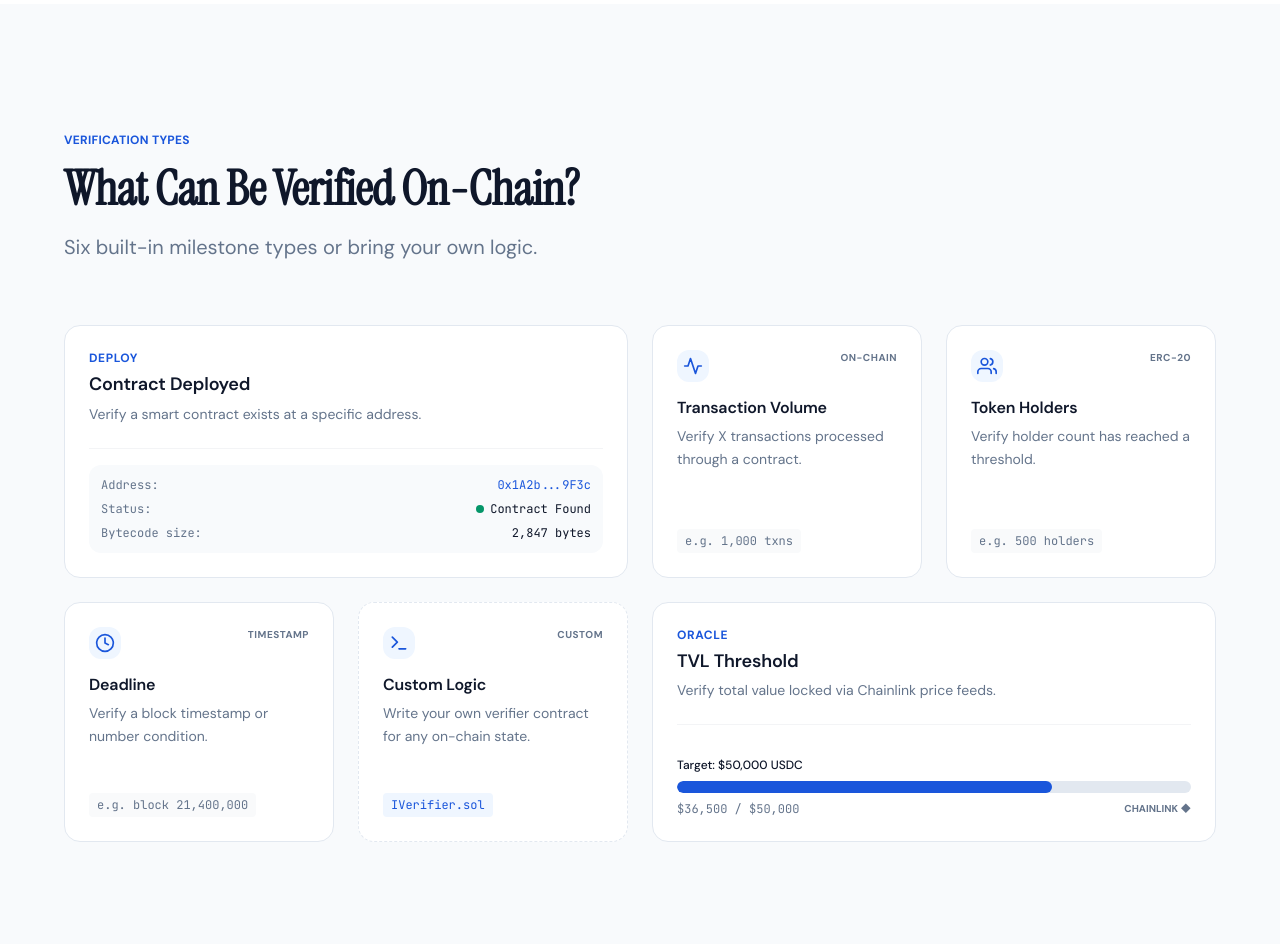
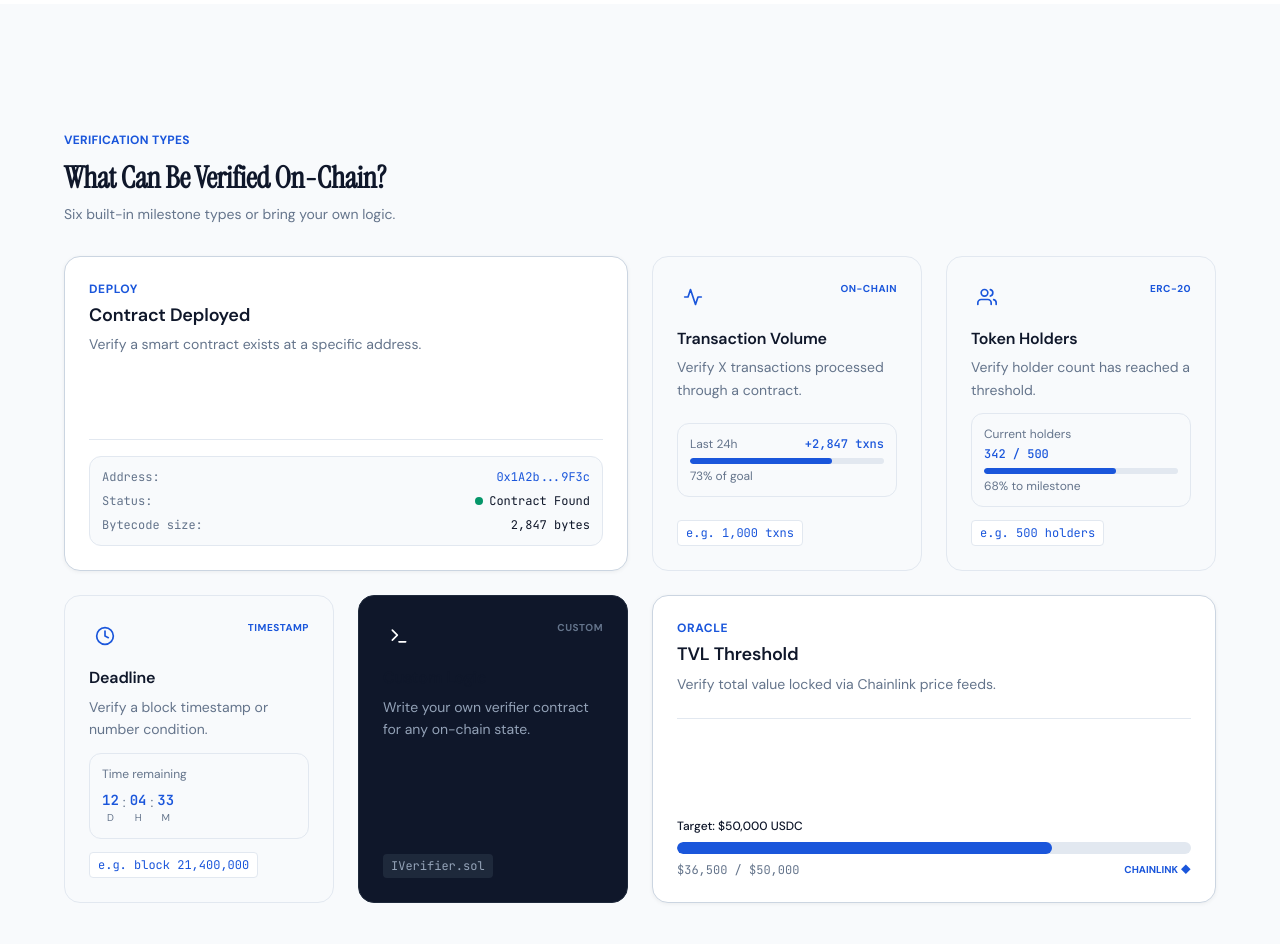
Before and after one commit to Ravfael/MilestoneStream, a Next.js app in the folder frontend/: page / in a window 1280 px wide. Shown: the part 1900-2844 px from the top of the page. Built offline with nearby package versions, Linux system fonts and the light colour scheme; a web font is replaced by a local one.

Commit message:
update footer and milestone types

```diff
--- a/frontend/src/app/components/Footer.tsx
+++ b/frontend/src/app/components/Footer.tsx
@@ -20,14 +20,15 @@ export default function Footer() {
             </h4>
             <ul className="space-y-2.5">
               {[
-                { label: "Docs", href: "/docs" },
-                { label: "GitHub", href: "https://github.com" },
-                { label: "Arbitrum", href: "https://arbitrum.io" },
-                { label: "Contract Addresses", href: "/docs/contracts" },
+                { label: "Docs", href: "https://github.com/Ravfael/MilestoneStream", external: true },
+                { label: "GitHub", href: "https://github.com/Ravfael/MilestoneStream", external: true },
+                { label: "Arbitrum", href: "https://arbitrum.io", external: true },
+                { label: "Contract Addresses", href: "/docs/contracts", external: false },
               ].map((l) => (
                 <li key={l.label}>
                   <a
                     href={l.href}
+                    {...(l.external ? { target: "_blank", rel: "noopener noreferrer" } : {})}
                     className="text-sm no-underline transition-colors hover:text-[var(--text-primary)]"
                     style={{ color: "var(--text-secondary)" }}
                   >
@@ -45,9 +46,9 @@ export default function Footer() {
             </h4>
             <ul className="space-y-2.5">
               {[
-                { label: "How It Works", href: "#how-it-works" },
-                { label: "Milestone Types", href: "#milestone-types" },
-                { label: "Use Cases", href: "#use-cases" },
+                { label: "How It Works", href: "/#how-it-works" },
+                { label: "Milestone Types", href: "/#milestone-types" },
+                { label: "Use Cases", href: "/#use-cases" },
                 { label: "Create Escrow", href: "/create" },
               ].map((l) => (
                 <li key={l.label}>
--- a/frontend/src/app/components/MilestoneTypes.tsx
+++ b/frontend/src/app/components/MilestoneTypes.tsx
@@ -6,18 +6,18 @@ export default function MilestoneTypes() {
       <div className="mx-auto max-w-[1200px] px-6">
 
         {/* Section header */}
-        <div className="mb-12 md:mb-16 text-left">
+        <div className="mb-8 text-left">
           <span className="block text-xs font-bold tracking-wide uppercase mb-3 text-[#1A56DB]">
             VERIFICATION TYPES
           </span>
           <h2
-            className="text-4xl md:text-5xl font-bold mb-4 text-[#0F172A]"
+            className="text-3xl font-bold mb-2 text-[#0F172A]"
             style={{ fontFamily: "'Instrument Serif', serif" }}
           >
             What Can Be Verified On-Chain?
           </h2>
           <p
-            className="text-lg md:text-xl text-[#64748B] max-w-2xl"
+            className="text-sm mt-2 text-[#64748B] max-w-2xl"
             style={{ fontFamily: "'DM Sans', sans-serif" }}
           >
             Six built-in milestone types or bring your own logic.
@@ -28,8 +28,8 @@ export default function MilestoneTypes() {
         <div className="grid grid-cols-1 md:grid-cols-4 gap-6">
 
           {/* Row 1 */}
-          {/* LARGE CARD 1 - Contract Deployed */}
-          <div className="md:col-span-2 flex flex-col justify-between bg-[#FFFFFF] border border-[#E2E8F0] rounded-[16px] p-6 min-h-[240px] group">
+          {/* LARGE CARD 1 - Contract Deployed — Elevated */}
+          <div className="md:col-span-2 flex flex-col justify-between bg-[#FFFFFF] hover:bg-[#F8FAFC] border border-[#CBD5E1] hover:border-[#CBD5E1] transition-all duration-200 ease-in-out rounded-[16px] p-6 min-h-[240px] group" style={{ boxShadow: '0 1px 4px rgba(0,0,0,0.06)' }}>
             <div>
               <span className="text-xs font-bold tracking-wider mb-2 block text-[#1A56DB]">DEPLOY</span>
               <h3 className="text-lg font-semibold mb-2 text-[#0F172A]" style={{ fontFamily: "'DM Sans', sans-serif" }}>
@@ -40,8 +40,8 @@ export default function MilestoneTypes() {
               </p>
             </div>
 
-            <div className="mt-6 pt-4 border-t border-gray-100">
-              <div className="bg-[#F8FAFC] rounded-lg p-3 text-xs flex flex-col gap-2" style={{ fontFamily: "'JetBrains Mono', monospace" }}>
+            <div className="mt-6 pt-4 border-t border-[#E2E8F0]">
+              <div className="bg-[#F8FAFC] border border-[#E2E8F0] rounded-lg p-3 text-xs flex flex-col gap-2" style={{ fontFamily: "'JetBrains Mono', monospace" }}>
                 <div className="flex justify-between items-center">
                   <span className="text-[#64748B]">Address:</span>
                   <span className="text-[#1A56DB]">0x1A2b...9F3c</span>
@@ -61,17 +61,17 @@ export default function MilestoneTypes() {
             </div>
           </div>
 
-          {/* SMALL CARD 3 - Transaction Volume */}
-          <div className="md:col-span-1 flex flex-col bg-[#FFFFFF] border border-[#E2E8F0] rounded-[16px] p-6 min-h-[200px] group">
+          {/* SMALL CARD - Transaction Volume — Base */}
+          <div className="md:col-span-1 flex flex-col justify-between bg-[#F8FAFC] hover:bg-[#F1F5F9] border border-[#E2E8F0] hover:border-[#CBD5E1] transition-all duration-200 ease-in-out rounded-[16px] p-6 min-h-[200px] group">
+            <div>
               <div className="flex justify-between items-start mb-4">
-              <div className="flex items-center justify-center w-[32px] h-[32px] rounded-lg bg-[#EFF6FF]">
-                <svg width="20" height="20" viewBox="0 0 24 24" fill="none" stroke="#1A56DB" strokeWidth="2" strokeLinecap="round" strokeLinejoin="round">
+                <div className="flex items-center justify-center w-[32px] h-[32px] rounded-lg bg-transparent text-[#1A56DB]">
+                  <svg width="20" height="20" viewBox="0 0 24 24" fill="none" stroke="currentColor" strokeWidth="2" strokeLinecap="round" strokeLinejoin="round">
                     <polyline points="22 12 18 12 15 21 9 3 6 12 2 12" />
                   </svg>
                 </div>
-              <span className="text-[10px] font-bold tracking-wider uppercase text-[#64748B]">ON-CHAIN</span>
+                <span className="text-[10px] font-bold tracking-wider uppercase text-[#1A56DB]">ON-CHAIN</span>
               </div>
-            <div className="flex-grow">
               <h3 className="text-base font-semibold mb-2 text-[#0F172A]" style={{ fontFamily: "'DM Sans', sans-serif" }}>
                 Transaction Volume
               </h3>
@@ -79,27 +79,37 @@ export default function MilestoneTypes() {
                 Verify X transactions processed through a contract.
               </p>
             </div>
-            <div className="mt-4">
-              <span className="inline-block px-2 py-1 rounded bg-gray-50 text-xs text-[#64748B]" style={{ fontFamily: "'JetBrains Mono', monospace" }}>
+            <div className="bg-[#F8FAFC] border border-[#E2E8F0] rounded-lg p-3 my-3">
+              <div className="flex justify-between items-center mb-1.5">
+                <span className="text-xs text-[#64748B]" style={{ fontFamily: "'DM Sans', sans-serif" }}>Last 24h</span>
+                <span className="text-xs font-medium text-[#1A56DB]" style={{ fontFamily: "'JetBrains Mono', monospace" }}>+2,847 txns</span>
+              </div>
+              <div className="w-full h-1.5 rounded-full overflow-hidden bg-[#E2E8F0]">
+                <div className="h-full rounded-full bg-[#1A56DB]" style={{ width: '73%' }}></div>
+              </div>
+              <p className="text-xs text-[#64748B] mt-1" style={{ fontFamily: "'DM Sans', sans-serif" }}>73% of goal</p>
+            </div>
+            <div>
+              <span className="inline-block px-2 py-1 rounded bg-white border border-[#E2E8F0] text-xs text-[#1A56DB]" style={{ fontFamily: "'JetBrains Mono', monospace" }}>
                 e.g. 1,000 txns
               </span>
             </div>
           </div>
 
-          {/* SMALL CARD 4 - Token Holders */}
-          <div className="md:col-span-1 flex flex-col bg-[#FFFFFF] border border-[#E2E8F0] rounded-[16px] p-6 min-h-[200px] group">
+          {/* SMALL CARD - Token Holders — Base */}
+          <div className="md:col-span-1 flex flex-col justify-between bg-[#F8FAFC] hover:bg-[#F1F5F9] border border-[#E2E8F0] hover:border-[#CBD5E1] transition-all duration-200 ease-in-out rounded-[16px] p-6 min-h-[200px] group">
+            <div>
               <div className="flex justify-between items-start mb-4">
-              <div className="flex items-center justify-center w-[32px] h-[32px] rounded-lg bg-[#EFF6FF]">
-                <svg width="20" height="20" viewBox="0 0 24 24" fill="none" stroke="#1A56DB" strokeWidth="2" strokeLinecap="round" strokeLinejoin="round">
+                <div className="flex items-center justify-center w-[32px] h-[32px] rounded-lg bg-transparent text-[#1A56DB]">
+                  <svg width="20" height="20" viewBox="0 0 24 24" fill="none" stroke="currentColor" strokeWidth="2" strokeLinecap="round" strokeLinejoin="round">
                     <path d="M17 21v-2a4 4 0 0 0-4-4H5a4 4 0 0 0-4 4v2" />
                     <circle cx="9" cy="7" r="4" />
                     <path d="M23 21v-2a4 4 0 0 0-3-3.87" />
                     <path d="M16 3.13a4 4 0 0 1 0 7.75" />
                   </svg>
                 </div>
-              <span className="text-[10px] font-bold tracking-wider uppercase text-[#64748B]">ERC-20</span>
+                <span className="text-[10px] font-bold tracking-wider uppercase text-[#1A56DB]">ERC-20</span>
               </div>
-            <div className="flex-grow">
               <h3 className="text-base font-semibold mb-2 text-[#0F172A]" style={{ fontFamily: "'DM Sans', sans-serif" }}>
                 Token Holders
               </h3>
@@ -107,26 +117,34 @@ export default function MilestoneTypes() {
                 Verify holder count has reached a threshold.
               </p>
             </div>
-            <div className="mt-4">
-              <span className="inline-block px-2 py-1 rounded bg-gray-50 text-xs text-[#64748B]" style={{ fontFamily: "'JetBrains Mono', monospace" }}>
+            <div className="bg-[#F8FAFC] border border-[#E2E8F0] rounded-lg p-3 my-3">
+              <p className="text-xs text-[#64748B] mb-1" style={{ fontFamily: "'DM Sans', sans-serif" }}>Current holders</p>
+              <p className="text-xs font-medium text-[#1A56DB] mb-1.5" style={{ fontFamily: "'JetBrains Mono', monospace" }}>342 / 500</p>
+              <div className="w-full h-1.5 rounded-full overflow-hidden bg-[#E2E8F0]">
+                <div className="h-full rounded-full bg-[#1A56DB]" style={{ width: '68%' }}></div>
+              </div>
+              <p className="text-xs text-[#64748B] mt-1" style={{ fontFamily: "'DM Sans', sans-serif" }}>68% to milestone</p>
+            </div>
+            <div>
+              <span className="inline-block px-2 py-1 rounded bg-white border border-[#E2E8F0] text-xs text-[#1A56DB]" style={{ fontFamily: "'JetBrains Mono', monospace" }}>
                 e.g. 500 holders
               </span>
             </div>
           </div>
 
           {/* Row 2 */}
-          {/* SMALL CARD 5 - Deadline */}
-          <div className="md:col-span-1 flex flex-col bg-[#FFFFFF] border border-[#E2E8F0] rounded-[16px] p-6 min-h-[200px] group">
+          {/* SMALL CARD - Deadline — Base */}
+          <div className="md:col-span-1 flex flex-col justify-between bg-[#F8FAFC] hover:bg-[#F1F5F9] border border-[#E2E8F0] hover:border-[#CBD5E1] transition-all duration-200 ease-in-out rounded-[16px] p-6 min-h-[200px] group">
+            <div>
               <div className="flex justify-between items-start mb-4">
-              <div className="flex items-center justify-center w-[32px] h-[32px] rounded-lg bg-[#EFF6FF]">
-                <svg width="20" height="20" viewBox="0 0 24 24" fill="none" stroke="#1A56DB" strokeWidth="2" strokeLinecap="round" strokeLinejoin="round">
+                <div className="flex items-center justify-center w-[32px] h-[32px] rounded-lg bg-transparent text-[#1A56DB]">
+                  <svg width="20" height="20" viewBox="0 0 24 24" fill="none" stroke="currentColor" strokeWidth="2" strokeLinecap="round" strokeLinejoin="round">
                     <circle cx="12" cy="12" r="10" />
                     <polyline points="12 6 12 12 16 14" />
                   </svg>
                 </div>
-              <span className="text-[10px] font-bold tracking-wider uppercase text-[#64748B]">TIMESTAMP</span>
+                <span className="text-[10px] font-bold tracking-wider uppercase text-[#1A56DB]">TIMESTAMP</span>
               </div>
-            <div className="flex-grow">
               <h3 className="text-base font-semibold mb-2 text-[#0F172A]" style={{ fontFamily: "'DM Sans', sans-serif" }}>
                 Deadline
               </h3>
@@ -134,18 +152,37 @@ export default function MilestoneTypes() {
                 Verify a block timestamp or number condition.
               </p>
             </div>
-            <div className="mt-4">
-              <span className="inline-block px-2 py-1 rounded bg-gray-50 text-xs text-[#64748B]" style={{ fontFamily: "'JetBrains Mono', monospace" }}>
+            <div className="bg-[#F8FAFC] border border-[#E2E8F0] rounded-lg p-3 my-3">
+              <p className="text-xs text-[#64748B] mb-2" style={{ fontFamily: "'DM Sans', sans-serif" }}>Time remaining</p>
+              <div className="flex items-center gap-1">
+                <div className="text-center">
+                  <span className="block text-sm font-semibold text-[#1A56DB]" style={{ fontFamily: "'JetBrains Mono', monospace" }}>12</span>
+                  <span className="block text-[10px] uppercase text-[#64748B]" style={{ fontFamily: "'DM Sans', sans-serif" }}>D</span>
+                </div>
+                <span className="text-sm text-[#64748B] pb-3">:</span>
+                <div className="text-center">
+                  <span className="block text-sm font-semibold text-[#1A56DB]" style={{ fontFamily: "'JetBrains Mono', monospace" }}>04</span>
+                  <span className="block text-[10px] uppercase text-[#64748B]" style={{ fontFamily: "'DM Sans', sans-serif" }}>H</span>
+                </div>
+                <span className="text-sm text-[#64748B] pb-3">:</span>
+                <div className="text-center">
+                  <span className="block text-sm font-semibold text-[#1A56DB]" style={{ fontFamily: "'JetBrains Mono', monospace" }}>33</span>
+                  <span className="block text-[10px] uppercase text-[#64748B]" style={{ fontFamily: "'DM Sans', sans-serif" }}>M</span>
+                </div>
+              </div>
+            </div>
+            <div>
+              <span className="inline-block px-2 py-1 rounded bg-white border border-[#E2E8F0] text-xs text-[#1A56DB]" style={{ fontFamily: "'JetBrains Mono', monospace" }}>
                 e.g. block 21,400,000
               </span>
             </div>
           </div>
 
-          {/* SMALL CARD 6 - Custom Logic */}
-          <div className="md:col-span-1 flex flex-col bg-[#FFFFFF] border border-[#E2E8F0] border-dashed rounded-[16px] p-6 min-h-[200px] group">
+          {/* SMALL CARD - Custom Logic — DARK ACCENT (piano key) */}
+          <div className="md:col-span-1 flex flex-col bg-[#0F172A] hover:bg-[#1E293B] border border-[#1E293B] hover:border-[#334155] transition-all duration-200 ease-in-out rounded-[16px] p-6 min-h-[200px] group">
             <div className="flex justify-between items-start mb-4">
-              <div className="flex items-center justify-center w-[32px] h-[32px] rounded-lg bg-[#EFF6FF]">
-                <svg width="20" height="20" viewBox="0 0 24 24" fill="none" stroke="#1A56DB" strokeWidth="2" strokeLinecap="round" strokeLinejoin="round">
+              <div className="flex items-center justify-center w-[32px] h-[32px] rounded-lg bg-transparent text-white">
+                <svg width="20" height="20" viewBox="0 0 24 24" fill="none" stroke="currentColor" strokeWidth="2" strokeLinecap="round" strokeLinejoin="round">
                   <polyline points="4 17 10 11 4 5" />
                   <line x1="12" y1="19" x2="20" y2="19" />
                 </svg>
@@ -153,22 +190,22 @@ export default function MilestoneTypes() {
               <span className="text-[10px] font-bold tracking-wider uppercase text-[#64748B]">CUSTOM</span>
             </div>
             <div className="flex-grow">
-              <h3 className="text-base font-semibold mb-2 text-[#0F172A]" style={{ fontFamily: "'DM Sans', sans-serif" }}>
+              <h3 className="text-base font-semibold mb-2 text-[#F8FAFC]" style={{ fontFamily: "'DM Sans', sans-serif" }}>
                 Custom Logic
               </h3>
-              <p className="text-sm leading-relaxed text-[#64748B]" style={{ fontFamily: "'DM Sans', sans-serif" }}>
+              <p className="text-sm leading-relaxed text-[#94A3B8]" style={{ fontFamily: "'DM Sans', sans-serif" }}>
                 Write your own verifier contract for any on-chain state.
               </p>
             </div>
             <div className="mt-4">
-              <span className="inline-block px-2 py-1 rounded bg-[#EFF6FF] text-xs text-[#1A56DB]" style={{ fontFamily: "'JetBrains Mono', monospace" }}>
+              <span className="inline-block px-2 py-1 rounded bg-[#1E293B] text-xs text-[#94A3B8]" style={{ fontFamily: "'JetBrains Mono', monospace" }}>
                 IVerifier.sol
               </span>
             </div>
           </div>
 
-          {/* LARGE CARD 2 - TVL Threshold */}
-          <div className="md:col-span-2 flex flex-col justify-between bg-[#FFFFFF] border border-[#E2E8F0] rounded-[16px] p-6 min-h-[240px] group">
+          {/* LARGE CARD 2 - TVL Threshold — Elevated */}
+          <div className="md:col-span-2 flex flex-col justify-between bg-[#FFFFFF] hover:bg-[#F8FAFC] border border-[#CBD5E1] hover:border-[#CBD5E1] transition-all duration-200 ease-in-out rounded-[16px] p-6 min-h-[240px] group" style={{ boxShadow: '0 1px 4px rgba(0,0,0,0.06)' }}>
             <div>
               <span className="text-xs font-bold tracking-wider mb-2 block text-[#1A56DB]">ORACLE</span>
               <h3 className="text-lg font-semibold mb-2 text-[#0F172A]" style={{ fontFamily: "'DM Sans', sans-serif" }}>
@@ -179,7 +216,7 @@ export default function MilestoneTypes() {
               </p>
             </div>
 
-            <div className="mt-6 pt-4 border-t border-gray-100 flex flex-col justify-end flex-grow">
+            <div className="mt-6 pt-4 border-t border-[#E2E8F0] flex flex-col justify-end flex-grow">
               <div className="flex justify-between items-end mb-2">
                 <span className="text-xs font-medium text-[#0F172A]" style={{ fontFamily: "'DM Sans', sans-serif" }}>
                   Target: $50,000 USDC
@@ -194,7 +231,7 @@ export default function MilestoneTypes() {
                 <span className="text-xs text-[#64748B]" style={{ fontFamily: "'JetBrains Mono', monospace" }}>
                   $36,500 / $50,000
                 </span>
-                <span className="text-[10px] uppercase font-bold text-[#64748B]">Chainlink ◆</span>
+                <span className="text-[10px] uppercase font-bold text-[#1A56DB]">CHAINLINK ◆</span>
               </div>
             </div>
           </div>
```
Lines whose indentation alone changed are shown as unchanged.
